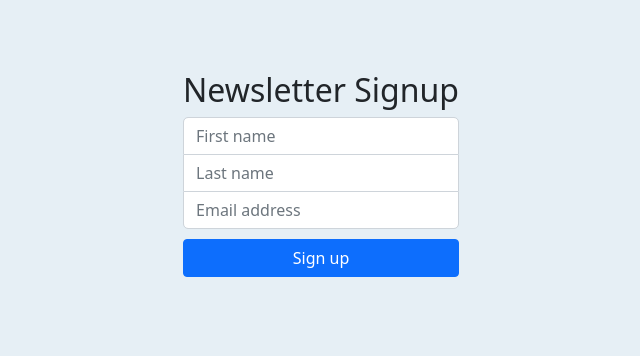
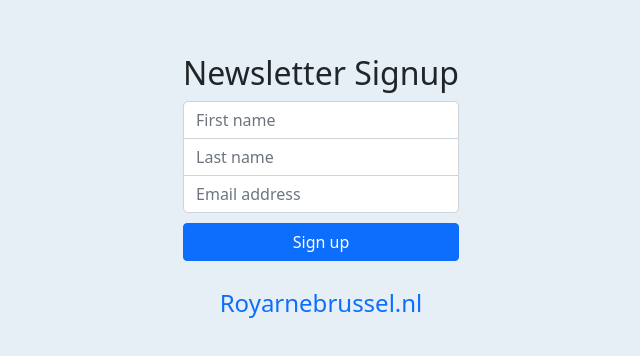
Before and after one commit to Roybrussel/newsletter-signup, a website: page signup.html in a window 1280 px wide. Shown: the part 222-578 px from the top of the page, without its empty margins (319-959 px from the left). Drawn offline with nearby package versions, Linux system fonts and the light colour scheme.

Commit message:
Added portfolio link

```diff
--- a/public/stylesheets/style.css
+++ b/public/stylesheets/style.css
@@ -5,6 +5,10 @@ html {
 body {
     height: 100%;
     background-color: #E6EFF5 !important;
+}
+
+a {
+    text-decoration: none !important;
 }
 
 .form-container {
@@ -35,3 +39,8 @@ body {
     margin-top: 10px;
     width: 100%;
 }
+
+.portfolio-link {
+    margin-top: 20px;
+    text-align: center;
+}
--- a/signup.html
+++ b/signup.html
@@ -13,12 +13,12 @@
 <body>
     <div class="container form-container">
         <div>
-            <div>
-                <h2>Newsletter Signup</h2>
-            </div>
+            <img src="images/" alt="">
+            <h2>Newsletter Signup</h2>
+
             <form action="/signup" method="post">
 
-                <div class="formInput">
+                <div class="form-input">
 
                     <input type="text" id="firstNameInput" name="firstName" class="form-control firstname-input"
                         placeholder="First name" required>
@@ -30,7 +30,13 @@
 
                     <button type="submit" class="btn btn-primary mb-2">Sign up</button>
                 </div>
+                <div class="portfolio-link">
+                    <a href="http://www.royarnebrussel.nl" target="_blank">
+                        <h4>Royarnebrussel.nl</h4>
+                    </a>
+                </div>
         </div>
+
         </form>
     </div>
 </body>
```
